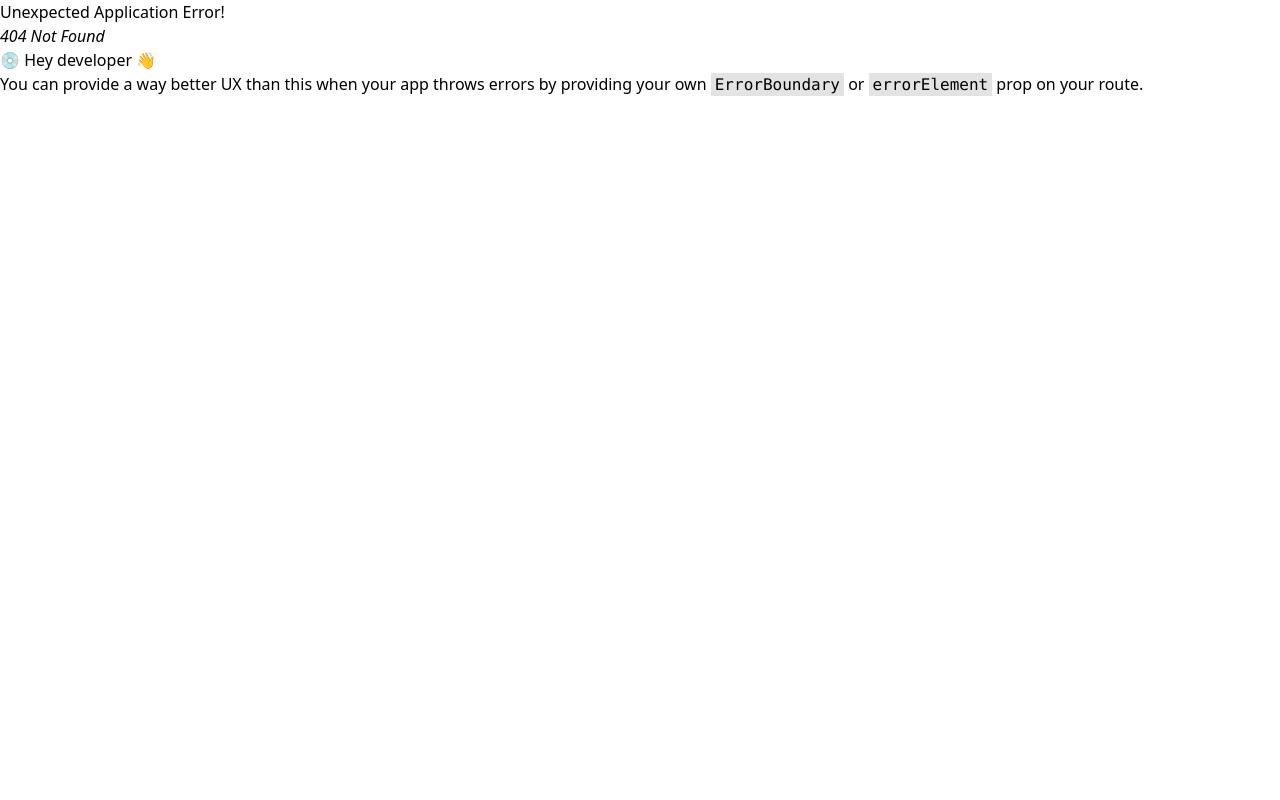
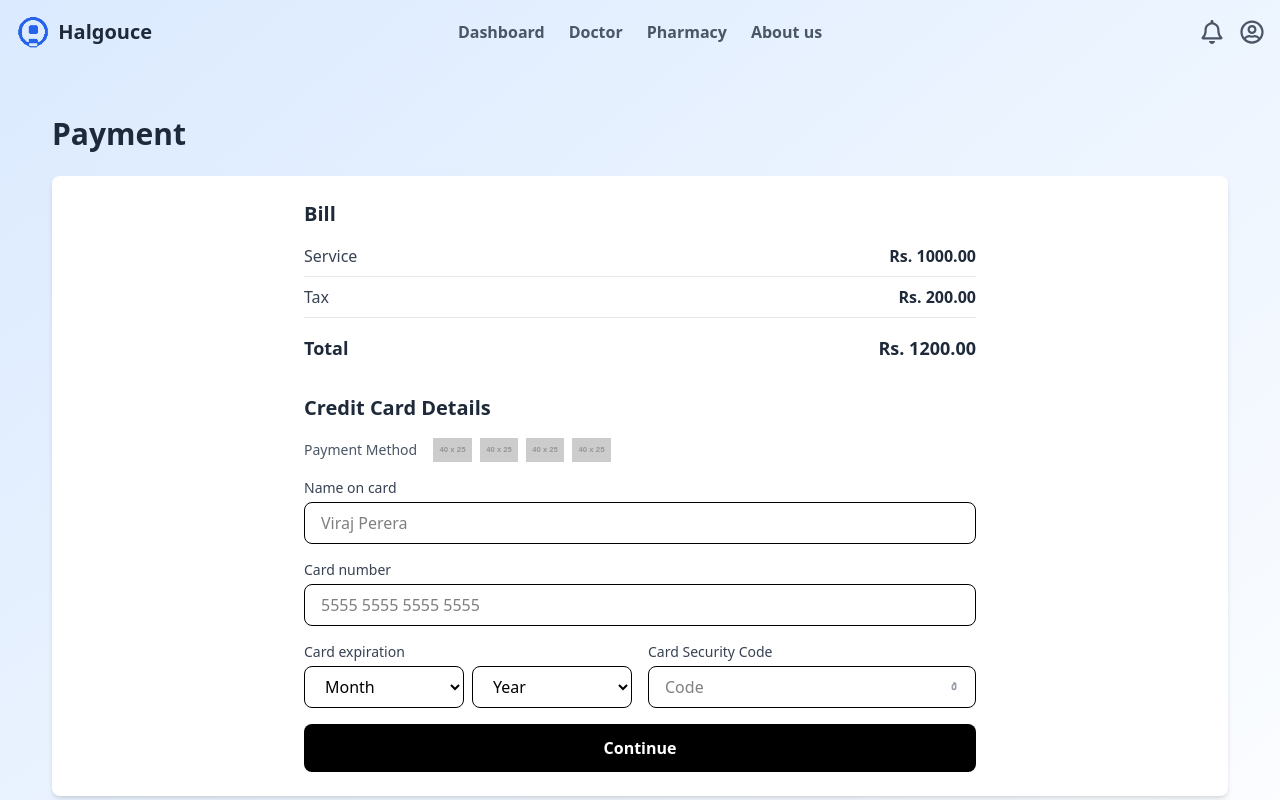
Before and after one commit to Code-Crusader-Brillerina/Ballerina-Front-End, a React (Vite) app in the folder Hospital/: page /appointment/payment in a window 1280 px wide. Before the commit this address had no page. Shown: the top 800 px of the page. Built offline with nearby package versions, Linux system fonts and the light colour scheme.

Commit message:
AppointmentPaymentPage

```diff
--- a/Hospital/src/pages/Patient/Appointment.jsx
+++ b/Hospital/src/pages/Patient/Appointment.jsx
@@ -1,16 +1,12 @@
-// AppointmentPage.jsx
+import React from 'react';
+import { useParams, useNavigate } from 'react-router-dom';
 
-import React from 'react';
-import { useParams } from 'react-router-dom';
-
-// Placeholder data for a specific doctor.
-// In a real application, you would fetch this data from an API based on the doctor's name.
 const getDoctorDetails = (name) => {
   return {
     name: name,
     specialty: 'Physiologist',
     education: 'MBBS Colombo University',
-    imageUrl: 'https://via.placeholder.com/200', // Use a larger image for the profile
+    imageUrl: 'https://via.placeholder.com/200',
     bio: 'Dr. Maya Fornado is a dedicated medical professional committed to delivering compassionate care and promoting patient well-being through expertise, integrity, and a passion for improving health outcomes in the community.',
   };
 };
@@ -18,6 +14,11 @@ const getDoctorDetails = (name) => {
 const Appointment = () => {
   const { doctorName } = useParams();
   const doctor = getDoctorDetails(doctorName);
+  const navigate = useNavigate();
+
+  const handlePaymentClick = () => {
+    navigate('/appointment/payment');
+  };
 
   return (
     <div className="container mx-auto p-4 md:p-8">
@@ -25,7 +26,6 @@ const Appointment = () => {
 
       <div className="bg-white rounded-lg shadow-md p-6">
         <div className="flex flex-col md:flex-row space-y-6 md:space-y-0 md:space-x-8">
-          {/* Doctor Info Section */}
           <div className="md:w-1/3">
             <h2 className="text-2xl font-bold text-gray-800 mb-4">Dr. {doctor.name}</h2>
             <div className="bg-gray-100 rounded-lg overflow-hidden mb-4">
@@ -36,9 +36,7 @@ const Appointment = () => {
             <p className="mt-4 text-sm text-gray-700">{doctor.bio}</p>
           </div>
 
-          {/* Appointment Booking Section */}
           <div className="md:w-2/3">
-            {/* Online/In-person Toggle */}
             <div className="flex space-x-4 mb-4">
               <label className="flex items-center space-x-2 text-gray-700">
                 <input type="radio" name="appointment-type" className="form-radio text-blue-600" defaultChecked />
@@ -50,10 +48,8 @@ const Appointment = () => {
               </label>
             </div>
 
-            {/* Available Date */}
             <div className="mb-6">
               <h3 className="text-lg font-semibold text-gray-800 mb-2">Available Date</h3>
-              {/* Calendar component would go here */}
               <div className="bg-gray-50 rounded-lg p-4">
                 <h4 className="font-bold text-center text-gray-800 mb-2">July 2025</h4>
                 <div className="grid grid-cols-7 gap-1 text-center text-sm">
@@ -69,7 +65,6 @@ const Appointment = () => {
               </div>
             </div>
 
-            {/* Available Times */}
             <div className="mb-6">
               <h3 className="text-lg font-semibold text-gray-800 mb-2">Available Times</h3>
               <div className="grid grid-cols-2 gap-4">
@@ -88,7 +83,6 @@ const Appointment = () => {
               </div>
             </div>
 
-            {/* Documents Section */}
             <div className="mb-6">
               <h3 className="text-lg font-semibold text-gray-800 mb-2">Documents</h3>
               <div className="grid grid-cols-4 gap-4">
@@ -102,8 +96,10 @@ const Appointment = () => {
               </div>
             </div>
 
-            {/* Payment Button */}
-            <button className="w-full bg-black text-white font-semibold py-3 rounded-lg hover:bg-gray-800 transition-colors">
+            <button
+              onClick={handlePaymentClick}
+              className="w-full bg-black text-white font-semibold py-3 rounded-lg hover:bg-gray-800 transition-colors"
+            >
               Payment
             </button>
           </div>
--- /dev/null
+++ b/Hospital/src/pages/Patient/AppointmentPaymentPage.jsx
@@ -0,0 +1,101 @@
+import React from 'react';
+
+const AppointmentPaymentPage = () => {
+  return (
+    <div className="container mx-auto p-4 md:p-8">
+      <h1 className="text-3xl font-bold text-gray-800 mb-6">Payment</h1>
+
+      <div className="bg-white rounded-lg shadow-md p-6">
+        <div className="max-w-2xl mx-auto">
+          <div className="mb-8">
+            <h2 className="text-xl font-bold text-gray-800 mb-4">Bill</h2>
+            <div className="space-y-2">
+              <div className="flex justify-between items-center pb-2 border-b border-gray-200">
+                <span className="text-gray-700">Service</span>
+                <span className="font-semibold text-gray-800">Rs. 1000.00</span>
+              </div>
+              <div className="flex justify-between items-center pb-2 border-b border-gray-200">
+                <span className="text-gray-700">Tax</span>
+                <span className="font-semibold text-gray-800">Rs. 200.00</span>
+              </div>
+              <div className="flex justify-between items-center pt-2 font-bold text-lg">
+                <span className="text-gray-800">Total</span>
+                <span className="text-gray-800">Rs. 1200.00</span>
+              </div>
+            </div>
+          </div>
+          <div>
+            <h2 className="text-xl font-bold text-gray-800 mb-4">Credit Card Details</h2>
+            <div className="flex items-center space-x-4 mb-4">
+              <span className="text-sm text-gray-600">Payment Method</span>
+              <div className="flex space-x-2">
+                <img src="https://via.placeholder.com/40x25.png?text=Mastercard" alt="Mastercard" className="h-6" />
+                <img src="https://via.placeholder.com/40x25.png?text=Visa" alt="Visa" className="h-6" />
+                <img src="https://via.placeholder.com/40x25.png?text=Amex" alt="American Express" className="h-6" />
+                <img src="https://via.placeholder.com/40x25.png?text=Discover" alt="Discover" className="h-6" />
+              </div>
+            </div>
+            <form className="space-y-4">
+              <div>
+                <label className="block text-sm font-medium text-gray-700 mb-1">Name on card</label>
+                <input
+                  type="text"
+                  placeholder="Viraj Perera"
+                  className="w-full px-4 py-2 border rounded-lg focus:outline-none focus:ring-2 focus:ring-blue-500"
+                />
+              </div>
+              <div>
+                <label className="block text-sm font-medium text-gray-700 mb-1">Card number</label>
+                <input
+                  type="text"
+                  placeholder="5555 5555 5555 5555"
+                  className="w-full px-4 py-2 border rounded-lg focus:outline-none focus:ring-2 focus:ring-blue-500"
+                />
+              </div>
+              <div className="flex space-x-4">
+                <div className="w-1/2">
+                  <label className="block text-sm font-medium text-gray-700 mb-1">Card expiration</label>
+                  <div className="flex space-x-2">
+                    <select className="w-full px-4 py-2 border rounded-lg focus:outline-none focus:ring-2 focus:ring-blue-500">
+                      <option>Month</option>
+                      {Array.from({ length: 12 }, (_, i) => i + 1).map(month => (
+                        <option key={month}>{month}</option>
+                      ))}
+                    </select>
+                    <select className="w-full px-4 py-2 border rounded-lg focus:outline-none focus:ring-2 focus:ring-blue-500">
+                      <option>Year</option>
+                      {Array.from({ length: 10 }, (_, i) => new Date().getFullYear() + i).map(year => (
+                        <option key={year}>{year}</option>
+                      ))}
+                    </select>
+                  </div>
+                </div>
+                <div className="w-1/2">
+                  <label className="block text-sm font-medium text-gray-700 mb-1">Card Security Code</label>
+                  <div className="relative">
+                    <input
+                      type="password"
+                      placeholder="Code"
+                      className="w-full px-4 py-2 border rounded-lg focus:outline-none focus:ring-2 focus:ring-blue-500"
+                    />
+                    <svg xmlns="http://www.w3.org/2000/svg" className="h-5 w-5 text-gray-400 absolute right-3 top-1/2 transform -translate-y-1/2" fill="none" viewBox="0 0 24 24" stroke="currentColor">
+                      <path strokeLinecap="round" strokeLinejoin="round" strokeWidth="2" d="M12 15h.01M12 9a2 2 0 00-2 2v2a2 2 0 104 0V9a2 2 0 00-2-2z" />
+                    </svg>
+                  </div>
+                </div>
+              </div>
+              <button
+                type="submit"
+                className="w-full bg-black text-white font-semibold py-3 rounded-lg hover:bg-gray-800 transition-colors"
+              >
+                Continue
+              </button>
+            </form>
+          </div>
+        </div>
+      </div>
+    </div>
+  );
+};
+
+export default AppointmentPaymentPage;
--- a/Hospital/src/router/Router.jsx
+++ b/Hospital/src/router/Router.jsx
@@ -18,6 +18,7 @@ import Dashboard from "../pages/Patient/Dashboard";
 import Pharmacy from "../pages/Patient/Pharmacy";
 import AboutUs from "../pages/Patient/AboutUs";
 import Appointment from "../pages/Patient/Appointment";
+import AppointmentPaymentPage from "../pages/Patient/AppointmentPaymentPage";
 
 
 
@@ -53,6 +54,10 @@ const router = createBrowserRouter([
       {
         path: "doctorpage/:doctorName/appointment",
         element: <Appointment />,
+      },
+      {
+        path: "appointment/payment",
+        element: <AppointmentPaymentPage />,
       },
 
     ],
```
